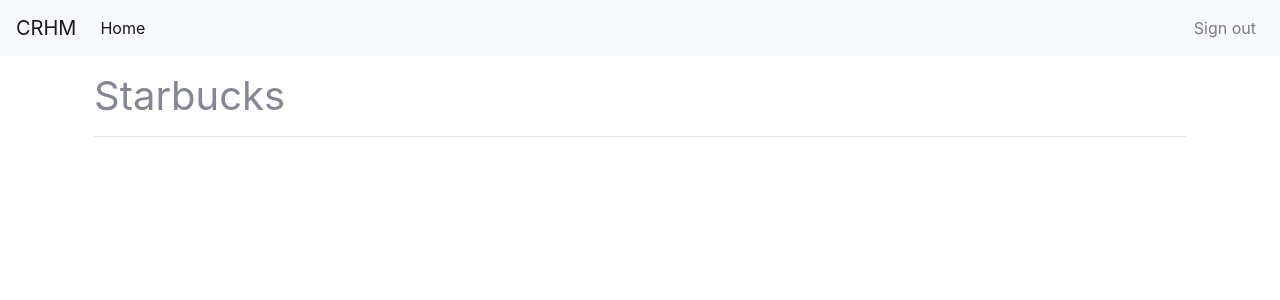
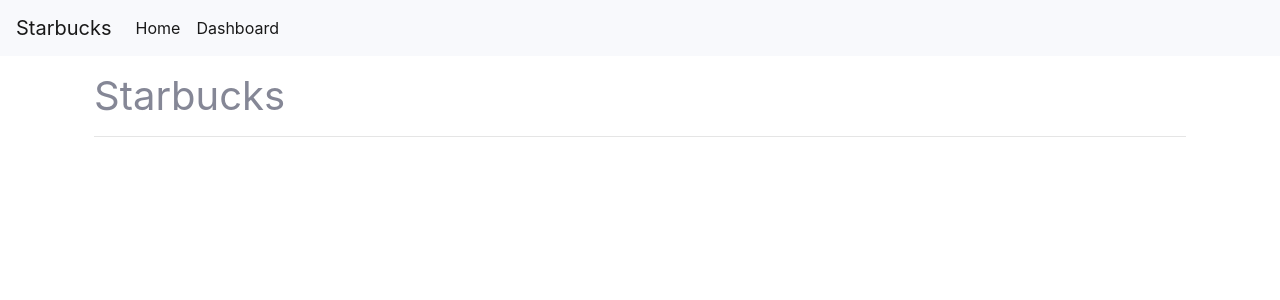
Before and after one commit to hamidkhbl/starbucks-challenge, a Flask app: page / in a window 1280 px wide. Shown: the top 300 px of the page. Run offline with Flask 2, Linux system fonts and the light colour scheme; some libraries are stand-ins or nearby versions.

Commit message:
update template

```diff
--- a/app/templates/public/templates/public_template.html
+++ b/app/templates/public/templates/public_template.html
@@ -19,7 +19,7 @@
 <body>
 
   <nav class="navbar navbar-expand-lg navbar-light bg-light mb-3">
-    <a class="navbar-brand" href="/welcome">CRHM</a>
+    <a class="navbar-brand" href="/">Starbucks</a>
     <button class="navbar-toggler" type="button" data-toggle="collapse" data-target="#navbarNav"
       aria-controls="navbarNav" aria-expanded="false" aria-label="Toggle navigation">
       <span class="navbar-toggler-icon"></span>
@@ -27,8 +27,14 @@
     <div class="collapse navbar-collapse" id="navbarNav">
       <ul class="navbar-nav">
         <li class="nav-item active">
-          <a class="nav-link" href="/welcome">Home <span class="sr-only">(current)</span></a>
+          <a class="nav-link" href="/">Home <span class="sr-only">(current)</span></a>
         </li>
+
+        <li class="nav-item active">
+          <a class="nav-link" href="/dashboard">Dashboard <span class="sr-only">(current)</span></a>
+        </li>
+
+
       </ul>
     </div>
 
@@ -39,9 +45,11 @@
           <a class="nav-link" href="/profile">{% block profile%} {% endblock%}</a>
         </li>
 
-        <li class="nav-item">
+        <!-- <li class="nav-item">
           <a class="nav-link" href="/signout">Sign out</a>
-        </li>
+        </li> -->
+
+
       </ul>
     </div>
 
```
